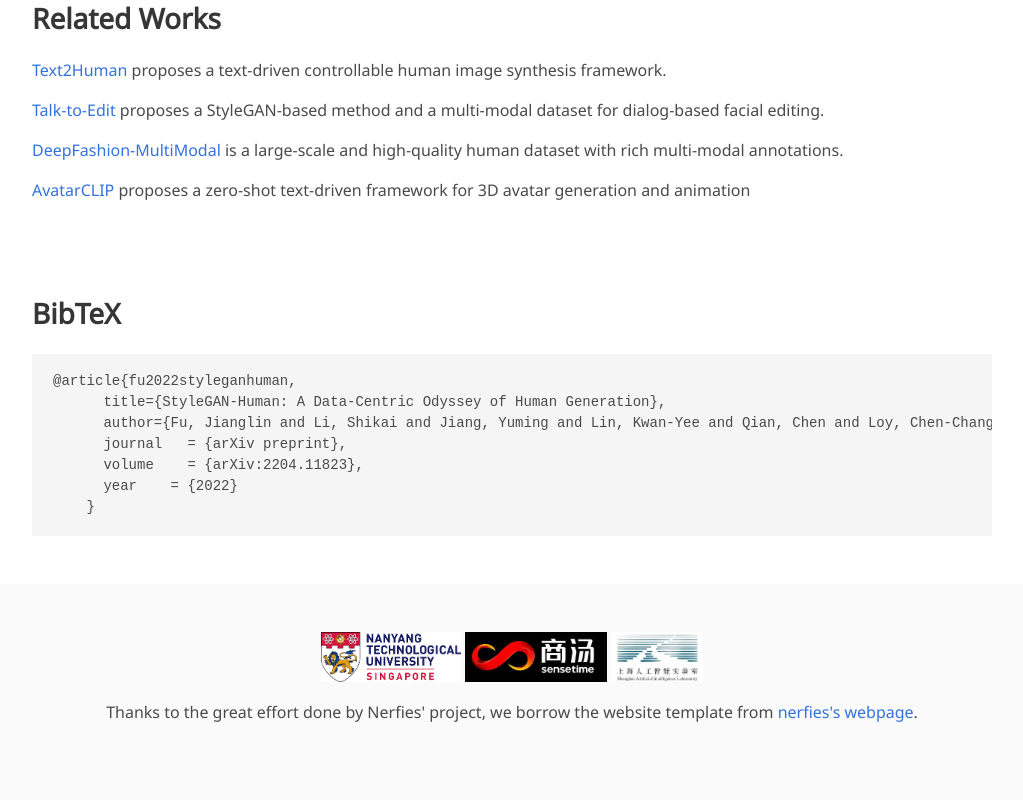
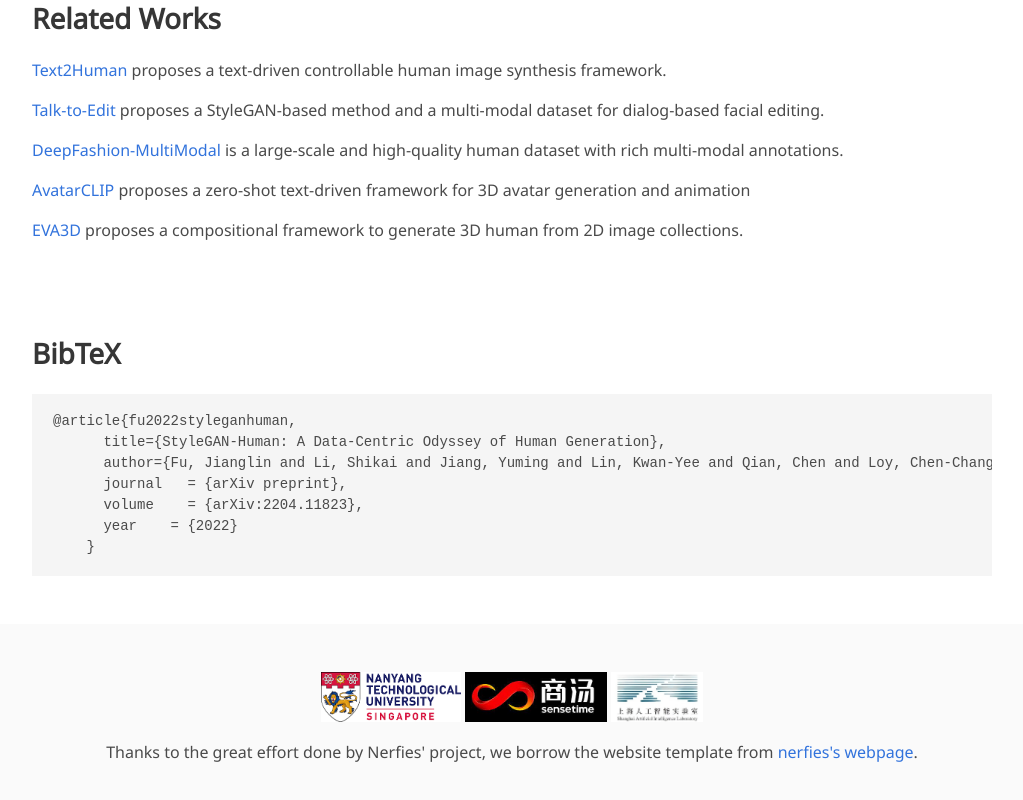
Before and after one commit to stylegan-human/stylegan-human.github.io, a plain HTML site: page index.html in a window 1280 px wide. Shown: the part 4579-5379 px from the top of the page, without its empty margins (128-1151 px from the left). Drawn offline with nearby package versions, Linux system fonts and the light colour scheme; some icons are missing; a web font is replaced by a local one.

Commit message:
Update index.html

```diff
--- a/index.html
+++ b/index.html
@@ -514,6 +514,8 @@
         and high-quality human dataset with rich multi-modal annotations.</p>
       <p><a href="https://hongfz16.github.io/projects/AvatarCLIP.html"> AvatarCLIP</a> proposes a zero-shot
         text-driven framework for 3D avatar generation and animation</p>
+      <p><a href="https://hongfz16.github.io/projects/EVA3D.html" target="_blank">EVA3D</a> proposes a
+        compositional framework to generate 3D human from 2D image collections.</p>
     </div>
   </section>
 
```
